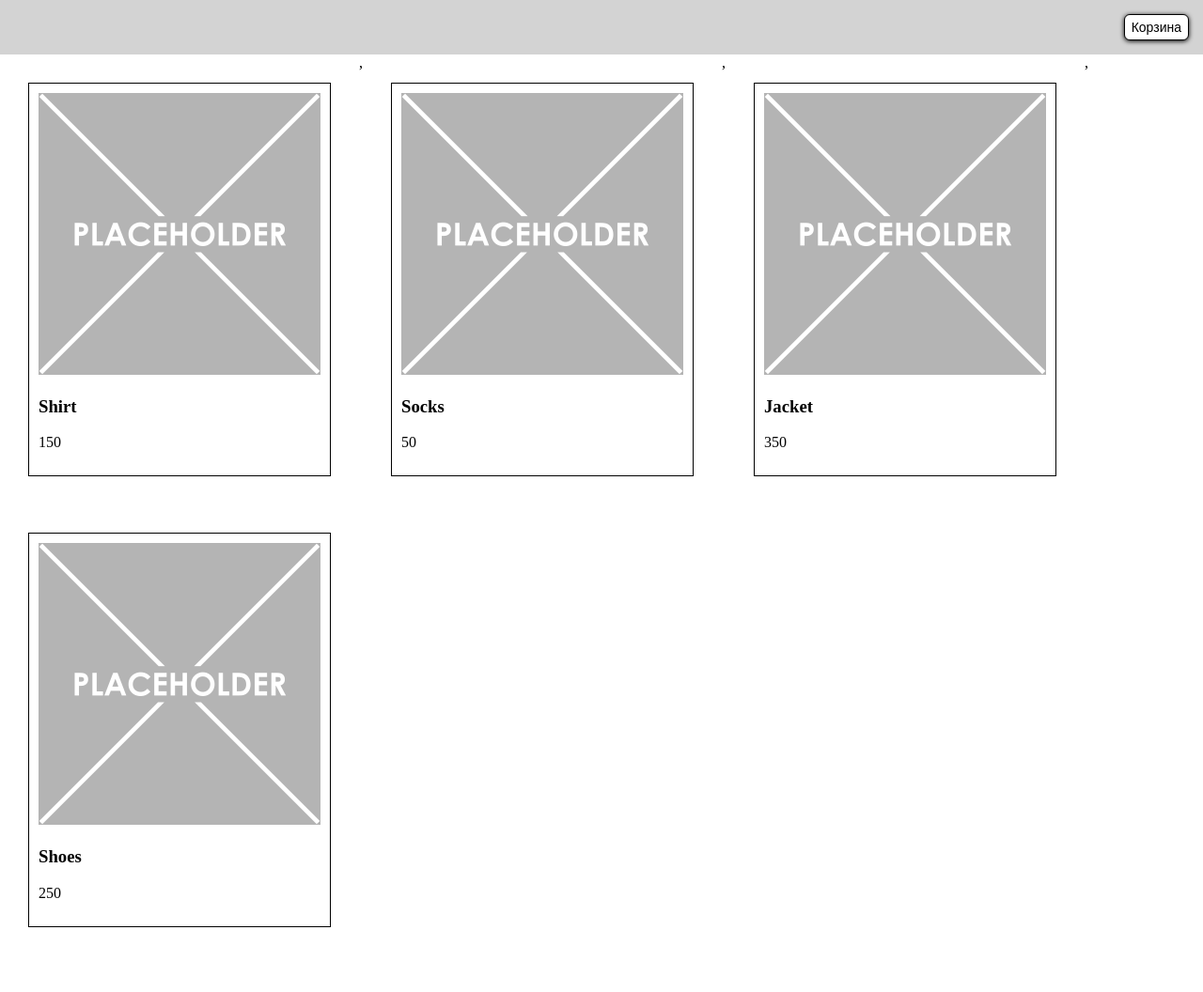
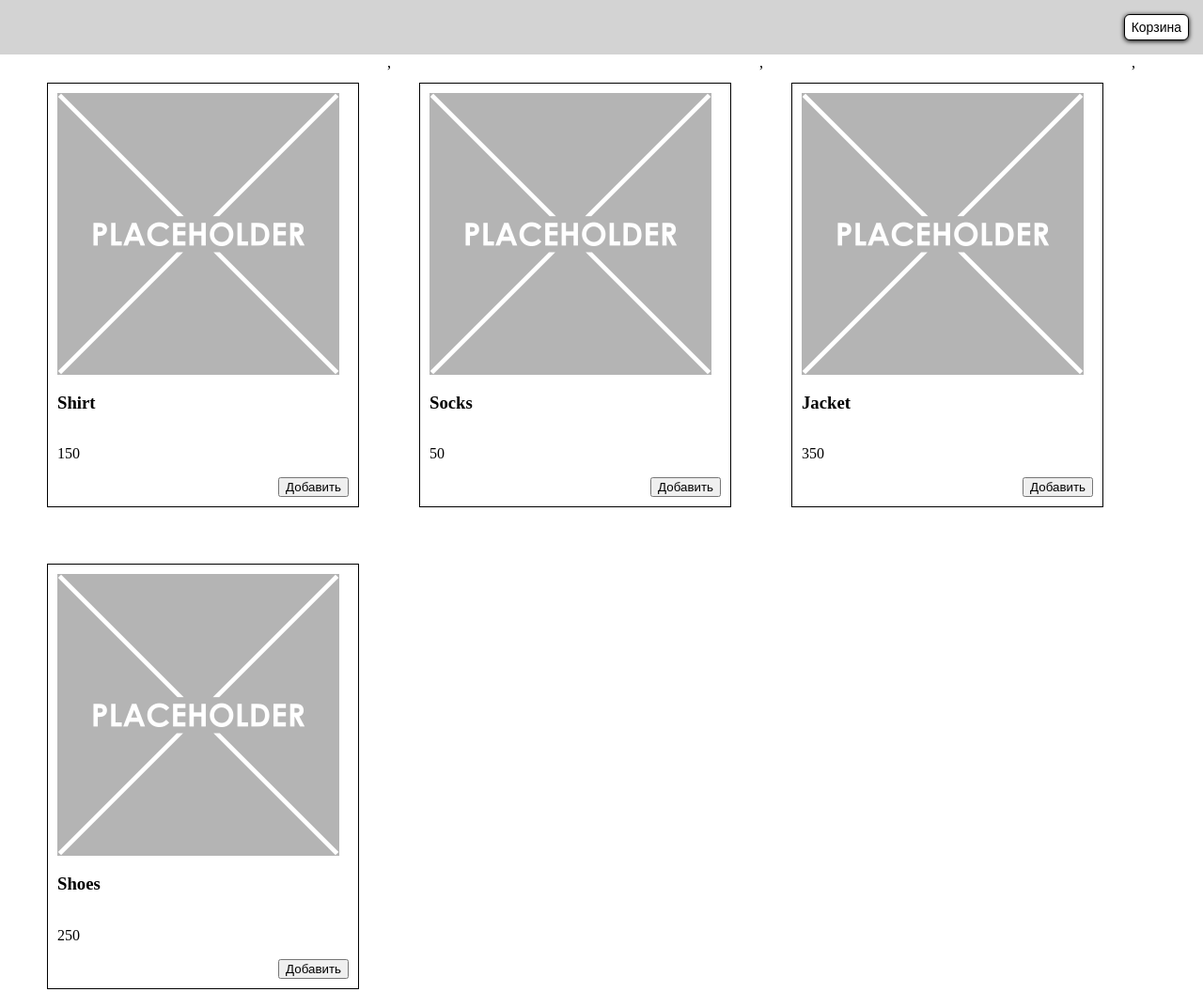
Before and after one commit to Suobig/Geekbrains-Javascript2, a plain HTML site: page homework1/index.html in a window 1280 px wide. Shown: the whole page at 94% size. Before the commit the page ends 1017 px from the top, so only its background shows below. Drawn offline with Linux system fonts and the light colour scheme.

Commit message:
Разбор ДЗ на уроке

```diff
--- a/homework1/index.js
+++ b/homework1/index.js
@@ -1,14 +1,21 @@
+const placeHolderImage = "img/placeholder.png";
+
 const goods = [
-    {title: "Shirt", price: 150, image: "img/placeholder.png" },
-    {title: "Socks", price: 50, image: "img/placeholder.png" },
-    {title: "Jacket", price: 350, image: "img/placeholder.png" },
-    {title: "Shoes", price: 250, image: "img/placeholder.png" },
+    { title: "Shirt", price: 150 },
+    { title: "Socks", price: 50 },
+    { title: "Jacket", price: 350 },
+    { title: "Shoes", price: 250 },
 ];
 
-const renderGoodsItem = (title, price, image) =>
-    `<div class="goods-item"><img src='${image}' alt='${title}'/><h3>${title}</h3><p>${price}</p></div>`
+const renderGoodsItem = (title= "<No Title>", price = 0, image = placeHolderImage) =>
+    `<div class="goods-item">
+        <img src='${image}' alt='${title}'/>
+        <h3>${title}</h3>
+        <p>${price}</p>
+        <button class="button-item-add">Добавить</button>
+    </div>`
 
-const renderGoodsList = (list) => {
+const renderGoodsList = list => {
     let goodsList = list.map(item => renderGoodsItem(item.title, item.price, item.image));
     document.querySelector('.goods-list').innerHTML = goodsList.join();
 }
--- a/homework1/style.less
+++ b/homework1/style.less
@@ -1,16 +1,13 @@
 
-html {
+html, body {
   margin: 0;
   padding: 0;
   height: 100%;
 }
 
 body {
-  margin: 0;
-  padding: 0;
   display: flex;
   flex-direction: column;
-  height: 100%;
 }
 
 main {
@@ -19,12 +16,13 @@ main {
 
 header {
   display: flex;
-  justify-content: flex-end;
+  justify-content: center;
   background: lightgrey;
   padding: 15px;
 }
 
 .cart-button {
+  margin-left: auto;
   padding: 5px 7px;
   font-size: 14px;
   background: #fff;
@@ -38,12 +36,16 @@ header {
 }
 
 .goods-list {
+  margin: 0 20px;
   display: flex;
   flex-wrap: wrap;
 }
 
 .goods-item {
-  width: 300px;
+  display: flex;
+  flex-direction: column;
+  min-width: 300px;
+  width: calc(100% / 4);
   border: 1px solid #000;
   margin: 30px;
   padding: 10px;
@@ -52,6 +54,10 @@ header {
     width: 300px;
     height: 300px;
   }
+
+  .button-item-add {
+    margin-left: auto;
+  }
 }
 
 footer {
```
Also changed, not shown: homework1/style.css.
